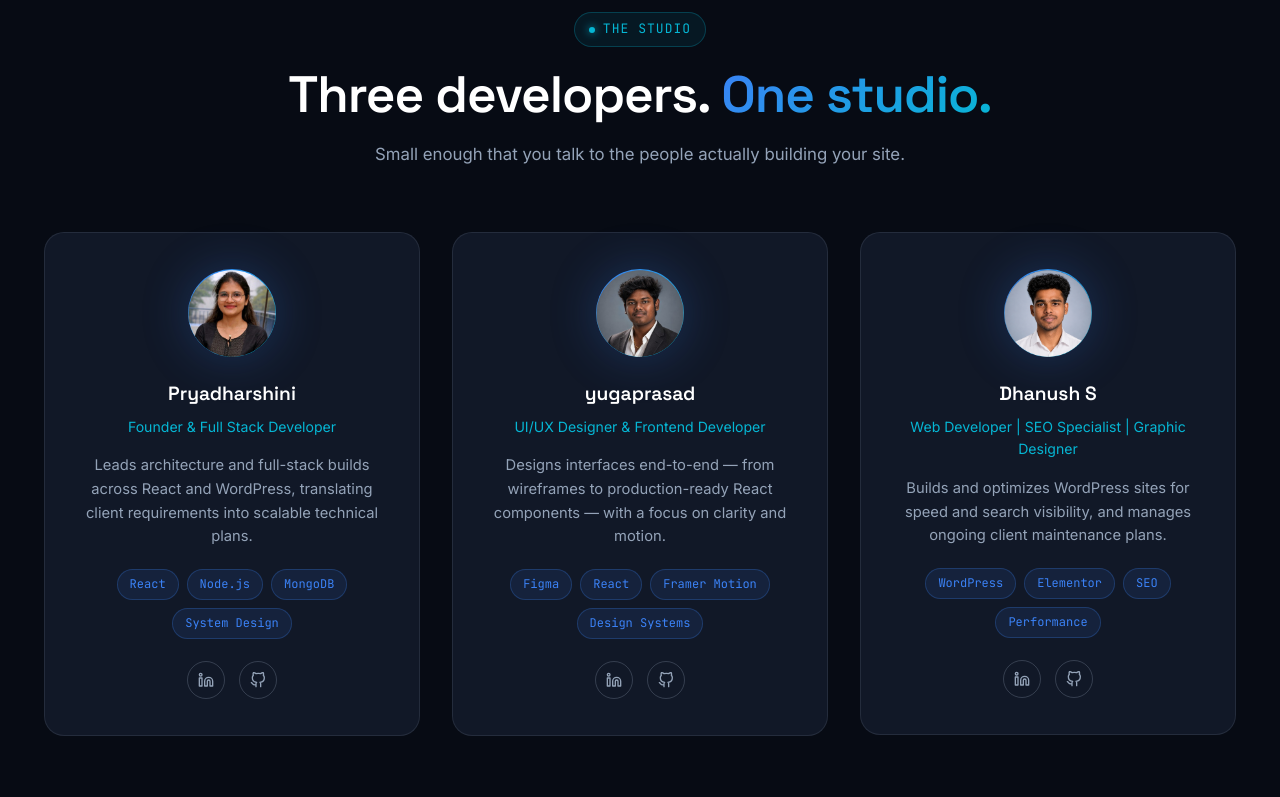
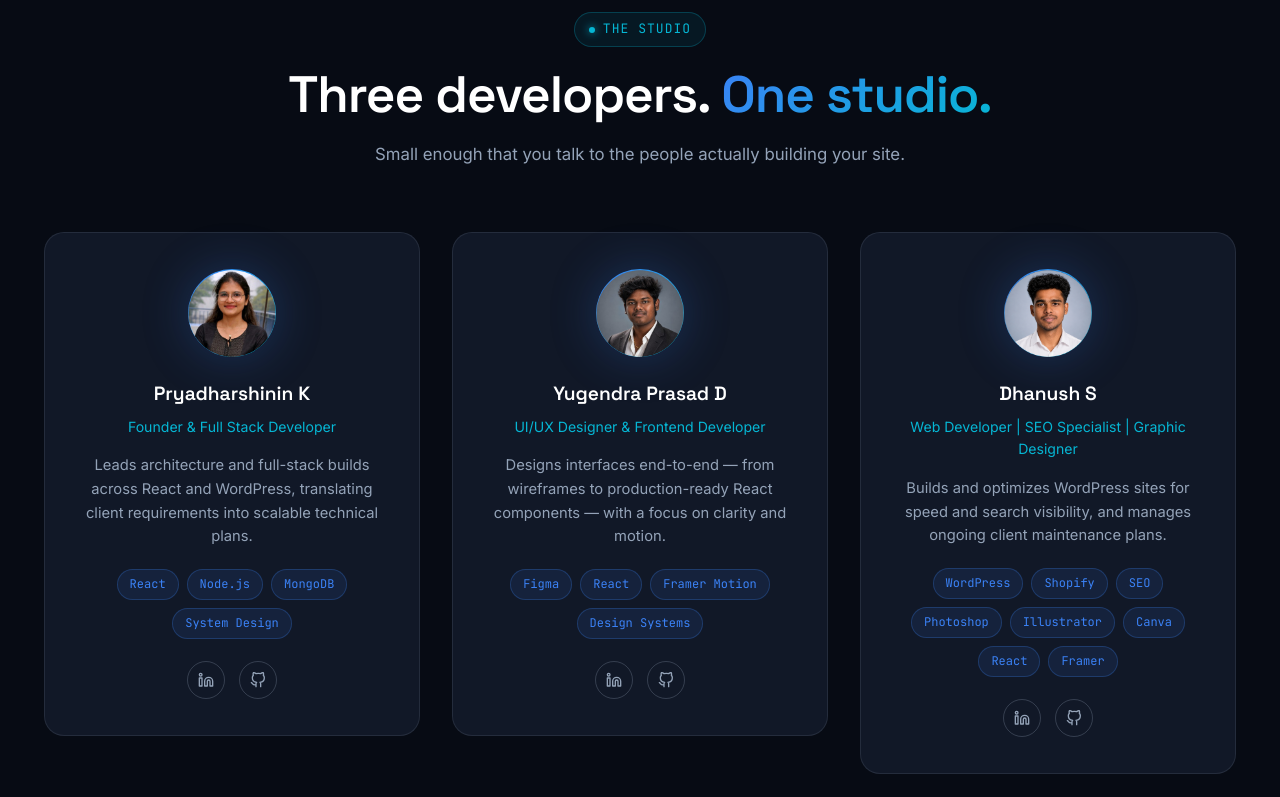
Before and after one commit to Dhanush261003/developers, a React (Vite) app: page /about in a window 1280 px wide. Shown: the part 2000-2797 px from the top of the page. Built offline with nearby package versions, Linux system fonts and the light colour scheme.

Commit message:
some changes are made

```diff
--- a/src/components/Common/Logo.css
+++ b/src/components/Common/Logo.css
@@ -27,5 +27,5 @@
 .logo-slash { color: #fff; }
 
 @media (max-width: 480px) {
-  .logo-word { display: none; }
+  /* .logo-word { display: none; } */
 }
--- a/src/components/Common/Logo.jsx
+++ b/src/components/Common/Logo.jsx
@@ -9,7 +9,7 @@ export default function Logo({ onClick }) {
         <span className="logo-slash">/</span>
         <span className="logo-bracket">&gt;</span>
       </span>
-      <span className="logo-word">Developers</span>
+      <span className="logo-word">3 Developers</span>
     </Link>
   );
 }
--- a/src/data/company.js
+++ b/src/data/company.js
@@ -16,9 +16,9 @@ export const company = {
 };
 
 export const stats = [
-  { id: 's1', label: 'Projects Delivered', value: 25, suffix: '+' },
-  { id: 's2', label: 'Happy Clients', value: 18, suffix: '+' },
-  { id: 's3', label: 'Years Combined Experience', value: 5, suffix: '+' },
+  { id: 's1', label: 'Projects Delivered', value: 5, suffix: '+' },
+  { id: 's2', label: 'Happy Clients', value: 10, suffix: '+' },
+  { id: 's3', label: 'Years Combined Experience', value: 1, suffix: '+' },
   { id: 's4', label: 'Avg. Lighthouse Score', value: 95, suffix: '' },
 ];
 
--- a/src/data/team.js
+++ b/src/data/team.js
@@ -5,21 +5,21 @@ import yugaprasadImg from "../assets/images/yugaprasad.png";
 export const team = [
   {
     id: 'member-1',
-    name: 'Pryadharshini',
+    name: 'Pryadharshinin K',
     role: 'Founder & Full Stack Developer',
     bio: 'Leads architecture and full-stack builds across React and WordPress, translating client requirements into scalable technical plans.',
     skills: ['React', 'Node.js', 'MongoDB', 'System Design'],
-    linkedin: 'https://linkedin.com',
-    github: 'https://github.com',
+    linkedin: 'https://www.linkedin.com/in/pryaks/',
+    github: 'https://github.com/Pryadharshini',
     img: pryaImg,
   },
   {
     id: 'member-2',
-    name: 'yugaprasad',
+    name: 'Yugendra Prasad D',
     role: 'UI/UX Designer & Frontend Developer',
     bio: 'Designs interfaces end-to-end — from wireframes to production-ready React components — with a focus on clarity and motion.',
     skills: ['Figma', 'React', 'Framer Motion', 'Design Systems'],
-    linkedin: 'https://linkedin.com',
+    linkedin: 'https://www.linkedin.com/in/yugendra-prasad-d-31169426b/',
     github: 'https://github.com',
     img: yugaprasadImg,
   },
@@ -28,7 +28,7 @@ export const team = [
     name: 'Dhanush S',
     role: 'Web Developer | SEO Specialist | Graphic Designer',
     bio: 'Builds and optimizes WordPress sites for speed and search visibility, and manages ongoing client maintenance plans.',
-    skills: ['WordPress', 'Elementor', 'SEO', 'Performance'],
+    skills: ['WordPress', 'Shopify', 'SEO', 'Photoshop', 'Illustrator', 'Canva', 'React', 'Framer'],
     linkedin: 'https://www.linkedin.com/in/dhanu-sh/',
     github: 'https://github.com/Dhanush261003',
     img: dhanushImg,
--- a/src/pages/About.jsx
+++ b/src/pages/About.jsx
@@ -10,7 +10,7 @@ import { useSEO } from '../hooks/useSEO';
 export default function About() {
   useSEO({
     title: 'About Us',
-    description: 'Meet Developers — a 3-person web development studio building React, WordPress and Framer websites since 2022.',
+    description: 'Meet Developers — a 3-person web development studio building React, WordPress and Framer websites since 2026.',
   });
 
   return (
```
